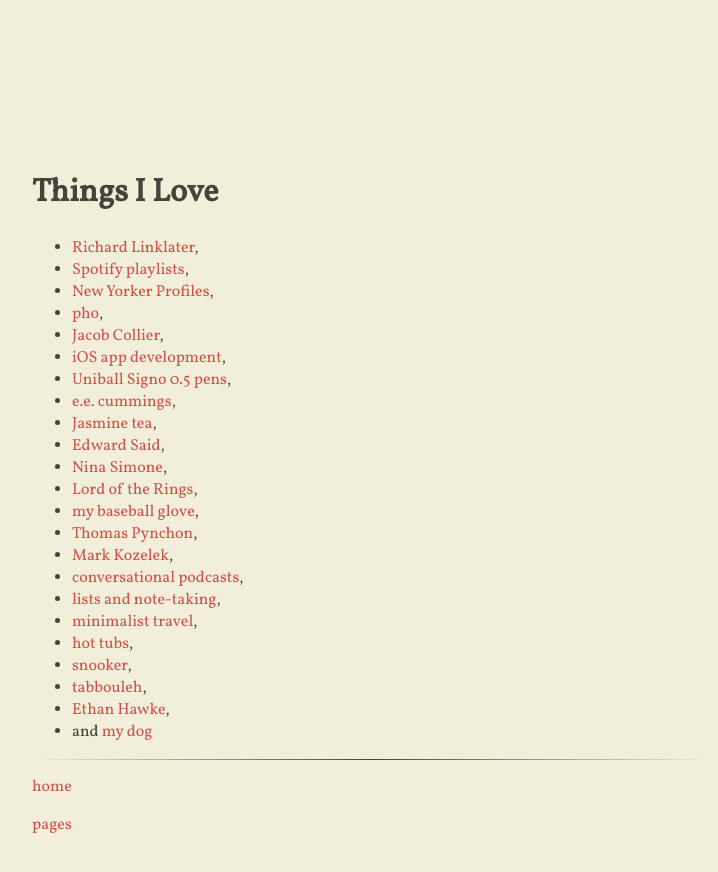
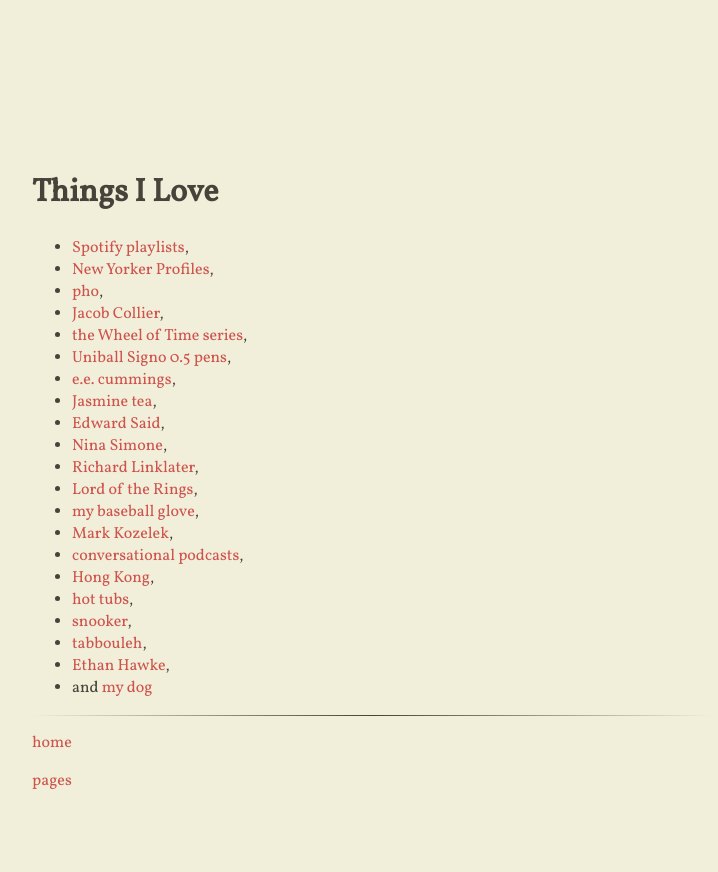
Before and after one commit to sgarrett233/sgarrett233.github.io, a Jekyll site: the page built from love.md, in a window 1280 px wide. Shown: the top 872 px of the page, without its empty margins (268-986 px from the left). Built offline with Jekyll 4.4.1, drawn with Linux system fonts in a browser that asks for light colours; nearby versions of some CDN libraries.

Commit message:
some more list changes

```diff
--- a/love.md
+++ b/love.md
@@ -5,31 +5,28 @@ layout: base
 <br>
 <h1>Things I Love</h1>
 <ul>
-<li><a href="https://www.imdb.com/name/nm0000500/">Richard Linklater</a>,
-</li>
 <li><a href="https://open.spotify.com/user/sgarrett233">Spotify playlists</a>,
 </li>
 <li><a href="https://www.newyorker.com/magazine/profiles">New Yorker Profiles</a>,
 </li><li><a href="https://www.youtube.com/watch?v=jgX2q9WPoqo">pho</a>,
 </li><li><a href="https://www.youtube.com/watch?v=IuMOy_EKbIU">Jacob Collier</a>,
-</li><li><a href="https://developer.apple.com/">iOS app development</a>,
+</li><li><a href="https://dragonmount.com/Books/index/">the Wheel of Time series</a>,
 </li><li><a href="https://www.jetpens.com/Uni-ball-Signo-UM-100-Gel-Pens/ct/207">Uniball Signo 0.5 pens</a>,
 </li><li><a href="https://www.poetryfoundation.org/poets/e-e-cummings#tab-poems">e.e. cummings</a>,
 </li><li><a href="https://en.wikipedia.org/wiki/Jasmine_tea">Jasmine tea</a>,
 </li><li><a href="https://www.youtube.com/watch?v=fVC8EYd_Z_g&ab_channel=PalestineDiary">Edward Said</a>,
 </li><li><a href="https://www.youtube.com/watch?v=K7nmdi0u4T0">Nina Simone</a>,
+</li><li><a href="https://www.imdb.com/name/nm0000500/">Richard Linklater</a>,
 </li><li><a href="https://lotr.fandom.com/wiki/Main_Page">Lord of the Rings</a>,
-</li><li><a href="https://www.rawlings.com/product/P-PRO205-9TIFS.html">my baseball glove</a>,
-</li><li><a href="https://www.vulture.com/2013/08/thomas-pynchon-bleeding-edge.html">Thomas Pynchon</a>,
+</li><li><a href="https://www.rawlings.com/rawlings/gloves/?prefn1=position&prefv1=Pitcher&prefn2=series&prefv2=Heart%20of%20the%20Hide&prefn3=web&prefv3=2-Piece%20Solid">my baseball glove</a>,
 </li><li><a href="https://www.youtube.com/watch?v=nviTjk9Lm-w">Mark Kozelek</a>,
 </li><li><a href="http://www.merlinmann.com/roderick/">conversational podcasts</a>,
-</li><li><a href="https://medium.goodnotes.com/the-best-note-taking-methods-for-college-students-451f412e264e">lists and note-taking</a>,
-</li><li><a href="https://www.youtube.com/watch?v=LXSo_trfCuI">minimalist travel</a>,
+</li><li><a href="https://en.wikipedia.org/wiki/Hong_Kong">Hong Kong</a>,
 </li><li><a href="https://www.youtube.com/watch?v=xeSwrFKFNFw">hot tubs</a>,
 </li><li><a href="https://www.youtube.com/watch?v=9D2rFMPN9js">snooker</a>,
 </li><li><a href="https://www.youtube.com/watch?v=WFUar4zyx3o">tabbouleh</a>,
 </li><li><a href="https://www.youtube.com/watch?v=OI3ofWFejqg">Ethan Hawke</a>,
-</li><li>and <a href="/images/dog1.jpg">my dog</a>
+</li><li>and <a href="https://www.instagram.com/thats_so_raveng/">my dog</a>
 </li></ul>
 <hr>
 <p><a href="/index.html">home</a></p>
```
